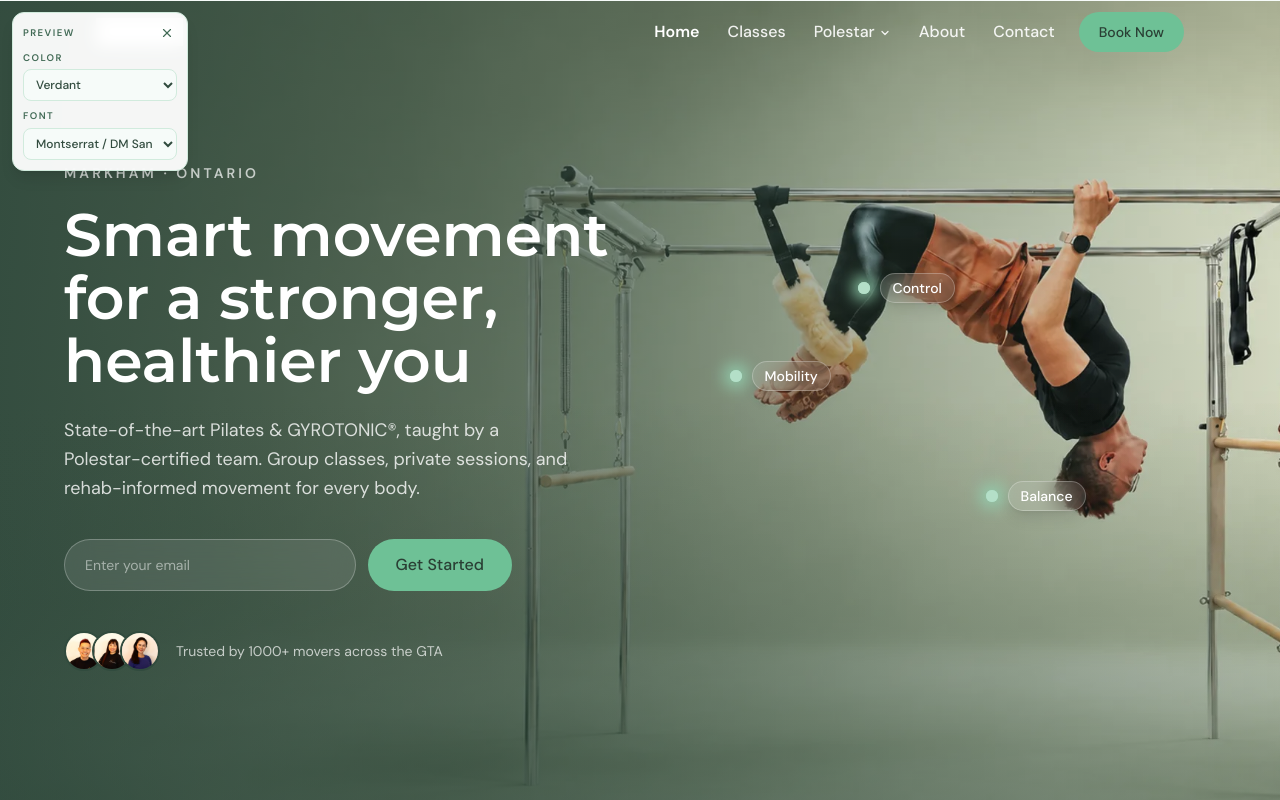
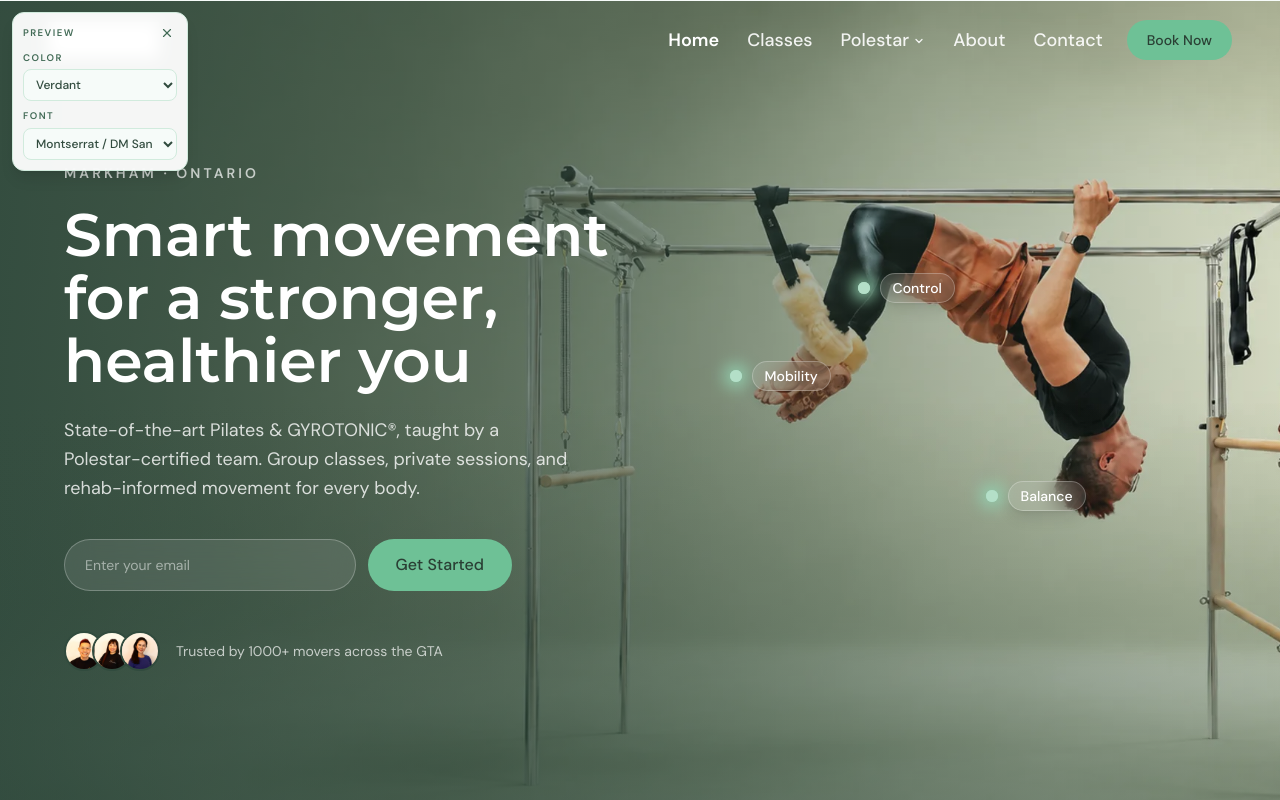
Before and after one commit to AdrianWan0108/mvp-prototype, a Next.js app: page /mvp-prototype/ in a window 1280 px wide. Shown: the top 800 px of the page. Built offline with nearby package versions, Linux system fonts and the light colour scheme; a web font is replaced by a local one.

Commit message:
improve navbar

```diff
--- a/app/components/home/hero.tsx
+++ b/app/components/home/hero.tsx
@@ -101,9 +101,9 @@ function HeroCopy() {
 
 export function Hero() {
   return (
-    // -mt-16 pulls the section up under the transparent site header so the
-    // background image runs behind it.
-    <section className="relative isolate -mt-16 overflow-hidden bg-brand-900 text-white">
+    // -mt-20 pulls the section up under the transparent site header (h-20) so
+    // the background image runs behind it.
+    <section className="relative isolate -mt-20 overflow-hidden bg-brand-900 text-white">
       {/* ---- Desktop (lg+): original full-bleed image with copy overlaid ---- */}
       <div className="relative hidden min-h-screen items-center lg:flex">
         {/* Full-bleed hero image (cropped slightly toward the top to trim the
--- a/app/components/site-header.tsx
+++ b/app/components/site-header.tsx
@@ -67,7 +67,7 @@ export function SiteHeader() {
         hidden && !open ? "-translate-y-full" : "translate-y-0",
       )}
     >
-      <Container className="flex h-16 items-center justify-between gap-3">
+      <div className="flex h-20 w-full items-center justify-between gap-3 px-5 sm:px-8 lg:px-10 xl:px-12">
         <div className="flex items-center gap-3">
           <Link
             href="/"
@@ -81,7 +81,7 @@ export function SiteHeader() {
               height={40}
               priority
               className={cn(
-                "h-7 w-auto transition-[filter]",
+                "h-9 w-auto transition-[filter]",
                 transparent && "brightness-0 invert",
               )}
             />
@@ -96,7 +96,7 @@ export function SiteHeader() {
                   href={item.href}
                   aria-haspopup="true"
                   className={cn(
-                    "flex items-center gap-1 px-3 py-2 text-base font-medium underline-offset-8 transition-colors hover:underline hover:decoration-2",
+                    "flex items-center gap-1 px-3 py-2 text-lg font-medium underline-offset-8 transition-colors hover:underline hover:decoration-2",
                     navLink(isActive(pathname, item.href)),
                   )}
                 >
@@ -141,7 +141,7 @@ export function SiteHeader() {
                 key={item.href}
                 href={item.href}
                 className={cn(
-                  "px-3 py-2 text-base font-medium underline-offset-8 transition-colors hover:underline hover:decoration-2",
+                  "px-3 py-2 text-lg font-medium underline-offset-8 transition-colors hover:underline hover:decoration-2",
                   navLink(isActive(pathname, item.href)),
                 )}
               >
@@ -189,7 +189,7 @@ export function SiteHeader() {
             )}
           </svg>
         </button>
-      </Container>
+      </div>
 
       {open && (
         <div
```
